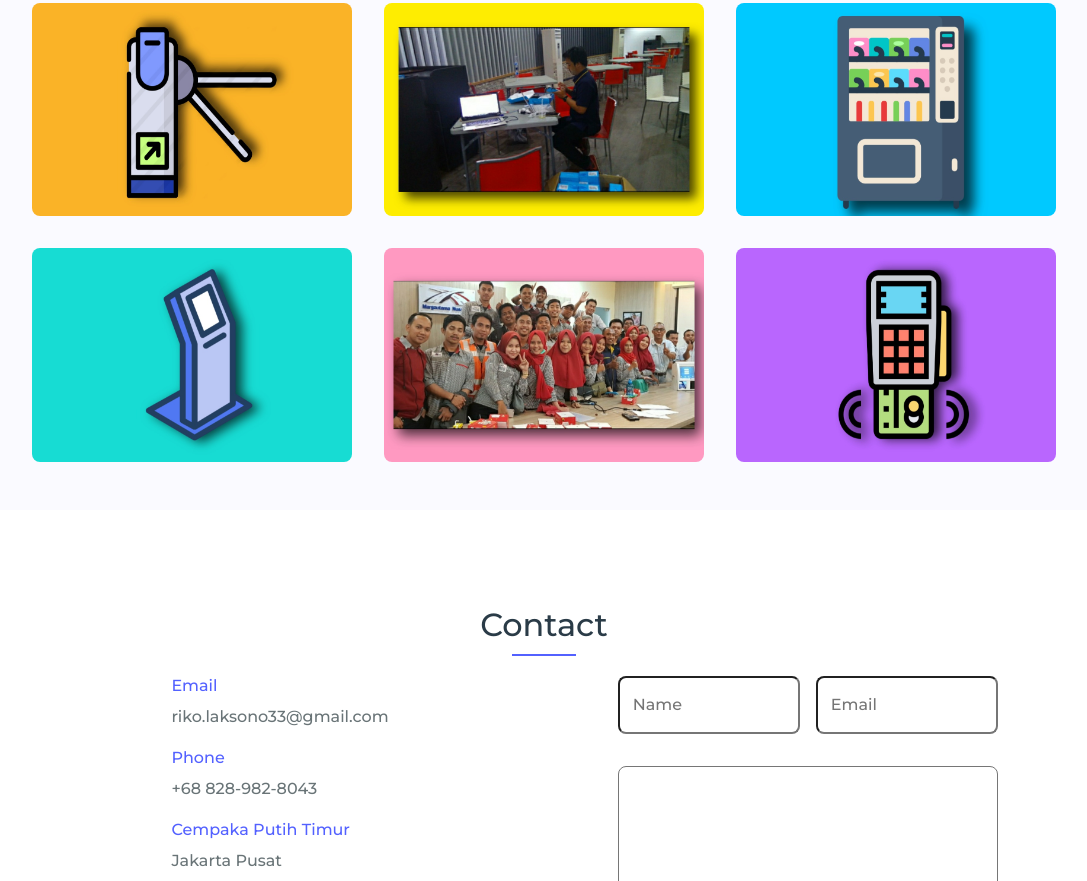
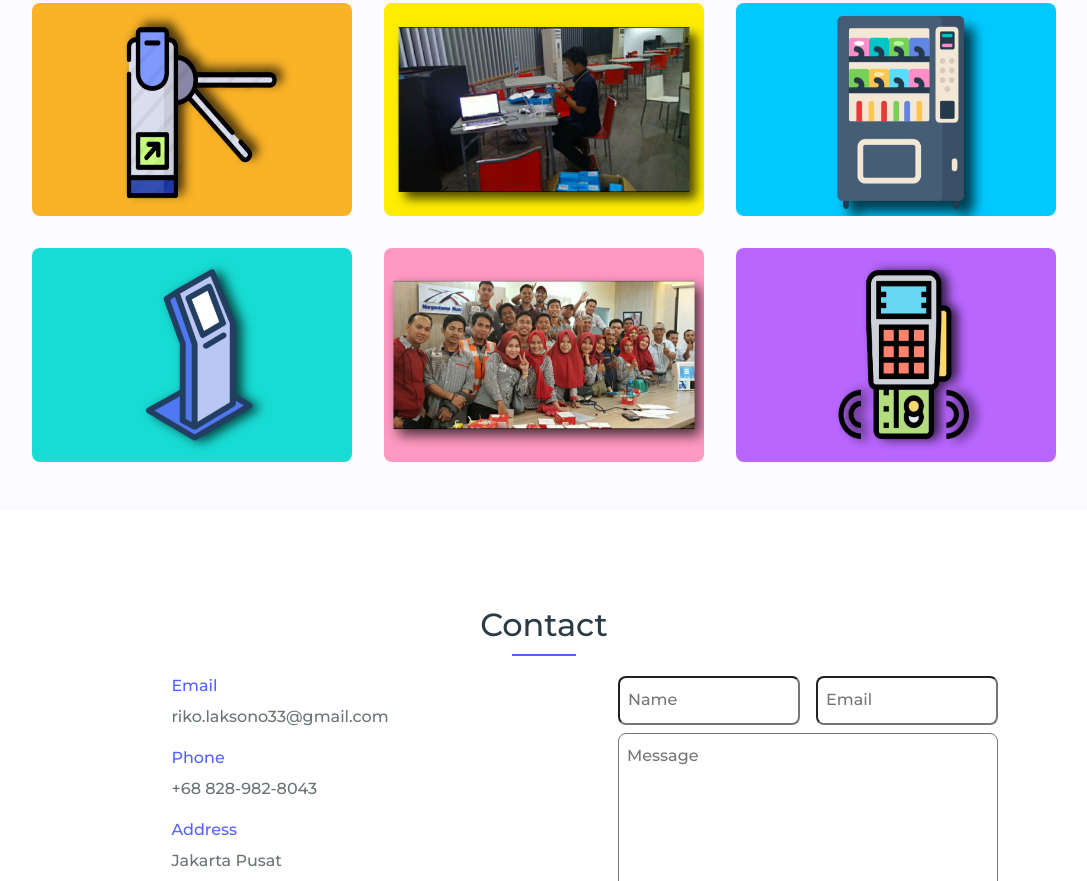
Before and after one commit to rikolaksono/portfolio, a plain HTML site: page index.html in a window 1280 px wide. Shown: the part 1919-2800 px from the top of the page, without its empty margins (96-1183 px from the left). Drawn offline with nearby package versions, Linux system fonts and the light colour scheme.

Commit message:
merubah fitur contact

```diff
--- a/assets/css/style.css
+++ b/assets/css/style.css
@@ -348,11 +348,11 @@ img {
 
 .contact_input {
   width: 100%;
-  padding: 0.8rem;
+  padding: 0.5rem;
   outline: none;
   border-radius: 1.5px solid var(--dark-color);
   font-size: var(--normal-font-size);
-  margin-bottom: var(--mb-4);
+  margin-bottom: var(--mb-1);
   border-radius: 0.5rem;
 }
 
--- a/assets/js/main.js
+++ b/assets/js/main.js
@@ -92,3 +92,5 @@ sr.reveal('.contact_input', {
 sr.reveal('.contact_button', {
   delay: 600
 })
+// footer
+function ('[data-bs-toggle="tooltip"]').tooltip()
--- a/index.html
+++ b/index.html
@@ -1,14 +1,19 @@
 <html lang="en">
-
   <head>
     <meta charset="UTF-8" />
     <meta name="viewport" content="width=device-width, initial-scale=1.0" />
     <!-- bootstrap v5.0 -->
-  <link href="assets/css/bootstrap-5.0.0-beta3-dist/css/bootstrap.min.css" rel="stylesheet" />
+    <link
+      href="assets/css/bootstrap-5.0.0-beta3-dist/css/bootstrap.min.css"
+      rel="stylesheet"
+    />
     <!-- css -->
     <link rel="stylesheet" href="assets/css/style.css" />
     <!-- box icon -->
-  <link href="https://cdn.jsdelivr.net/npm/boxicons@2.0.5/css/boxicons.min.css" rel="stylesheet" />
+    <link
+      href="https://cdn.jsdelivr.net/npm/boxicons@2.0.5/css/boxicons.min.css"
+      rel="stylesheet"
+    />
     <title>portfolio-riko.laksono</title>
   </head>
 
@@ -46,7 +51,9 @@
         <h1 class="home_title"><span>HA</span><br />LLO.</h1>
 
         <div class="home_scroll">
-        <a href="#about" class="home_scroll-link"><i class="bx bx-up-arrow-alt"></i>Scroll Down</a>
+          <a href="#about" class="home_scroll-link"
+            ><i class="bx bx-up-arrow-alt"></i>Scroll Down</a
+          >
         </div>
         <img src="assets/img/profil.png" alt="" class="home_img" />
       </div>
@@ -71,9 +78,15 @@
           gate untuk Mitra/Customer.
         </p>
         <div class="about_social">
-        <a href="#" class="about_social-icon"><i class="bx bxl-instagram"></i></a>
-        <a href="#" class="about_social-icon"><i class="bx bxl-facebook"></i></a>
-        <a href="#" class="about_social-icon"><i class="bx bxl-github"></i></a>
+          <a href="#" class="about_social-icon"
+            ><i class="bx bxl-instagram"></i
+          ></a>
+          <a href="#" class="about_social-icon"
+            ><i class="bx bxl-facebook"></i
+          ></a>
+          <a href="#" class="about_social-icon"
+            ><i class="bx bxl-github"></i
+          ></a>
         </div>
       </div>
     </section>
@@ -84,13 +97,13 @@
         <div class="portfolio_img">
           <img src="assets/img/work1.jpeg" alt="" />
           <div class="portfolio_link">
-          <a href="#" class="portfolio_link-name">View Detail</a>
+            <a href="#" class="portfolio_link-name">View Details</a>
           </div>
         </div>
         <div class="portfolio_img">
           <img src="assets/img/work2.jpeg" alt="" />
           <div class="portfolio_link">
-          <a href="#" class="portfolio_link-name">View Detail</a>
+            <a href="#" class="portfolio_link-name">View Details</a>
           </div>
         </div>
         <div class="portfolio_img">
@@ -129,22 +142,43 @@
           <span class="contact_text">riko.laksono33@gmail.com</span>
           <h3 class="contact_subtitle">Phone</h3>
           <span class="contact_text">+68 828-982-8043</span>
-        <h3 class="contact_subtitle">Cempaka Putih Timur</h3>
+          <h3 class="contact_subtitle">Address</h3>
           <span class="contact_text">Jakarta Pusat</span>
         </div>
-      <div class="alert alert-success alert-dismissible fade show d-none my-alert" role="alert">
-        <strong>Thank You!</strong> Your Message has been Received
-        <button type="button" class="btn-close" data-bs-dismiss="alert" aria-label="Close"></button>
+        <form action="" class="contact_form" name="submit-to-google-sheet">
+          <div class="contact_inputs">
+            <input
+              type="text"
+              placeholder="Name"
+              name="nama"
+              class="contact_input"
+            />
+            <input
+              type="email"
+              placeholder="Email"
+              name="email"
+              class="contact_input"
+            />
           </div>
-      <form action="" class="contact_form" name='submit-to-google-sheet'>
-        <div class="contact_inputs">
-          <input type="text" placeholder="Name" name="nama" class="contact_input" />
-          <input type="email" placeholder="Email" name="email" class="contact_input" />
-        </div>
-        <textarea name="pesan" id="" cols="0" rows="10" class="contact_input"></textarea>
+          <textarea
+            name="pesan"
+            placeholder="Message"
+            id=""
+            cols="0"
+            rows="7"
+            class="contact_input"
+          ></textarea>
           <input type="submit" value="Send" class="contact_button btn-kirim" />
-        <button class="btn btn-primary btn-loading d-none" type="button" disabled>
-          <span class="spinner-border spinner-border-sm" role="status" aria-hidden="true"></span>
+          <button
+            class="btn btn-primary btn-loading d-none"
+            type="button"
+            disabled
+          >
+            <span
+              class="spinner-border spinner-border-sm"
+              role="status"
+              aria-hidden="true"
+            ></span>
             Loading...
           </button>
         </form>
@@ -183,34 +217,26 @@
     <!-- submit to google sheet -->
     <script>
       const scriptURL =
-      'https://script.google.com/macros/s/AKfycbzoaFEsDSkzqOQGFoQRQf4jh6q7CmDgiRhAyldiDM0IwaaKQZGDkIPtpKwLW0wXj1hmdw/exec';
-    const form = document.forms['submit-to-google-sheet'];
-    const btnKirim = document.querySelector('.btn-kirim');
-    const btnLoading = document.querySelector('.btn-loading');
-    const myAlert = document.querySelector('.my-alert');
-    form.addEventListener('submit', e => {
+        "https://script.google.com/macros/s/AKfycbzoaFEsDSkzqOQGFoQRQf4jh6q7CmDgiRhAyldiDM0IwaaKQZGDkIPtpKwLW0wXj1hmdw/exec";
+      const form = document.forms["submit-to-google-sheet"];
+      const btnKirim = document.querySelector(".btn-kirim");
+      const btnLoading = document.querySelector(".btn-loading");
+      // ketika tombol submit diklik
+      form.addEventListener("submit", (e) => {
         e.preventDefault();
-      // ketika tombol submit diklik
-      // tampilkan tombol loading, hilangkan tombol kirim
-      btnLoading.classList.toggle('d-none');
-      btnKirim.classList.toggle('d-none');
-      fetch(scriptURL, {
-          method: 'POST',
-          body: new FormData(form)
+        // tampilkan tombol loading, hilangkan tombol kirirm
+        btnLoading.classList.toggle("d-none");
+        btnKirim.classList.toggle("d-none");
+        fetch(scriptURL, { method: "POST", body: new FormData(form) })
+          .then((response) => {
+            // tampilkan tombol kirim, hilangkan tombol loading
+            btnLoading.classList.toggle("d-none");
+            btnKirim.classList.toggle("d-none");
+            alert("Thank You! Your Message has been Received...", response);
           })
-        // tampilkan tombol kirim, hilangkan tombol loading
-        .then(response => {
-          btnLoading.classList.toggle('d-none');
-          btnKirim.classList.toggle('d-none');
-          // tampilkan alerrt
-          myAlert.classList.toggle('d-none');
-          // form reset
+          .catch((error) => console.error("Error!", error.message));
         form.reset();
-          console.log('Success!', response)
-        })
-        .catch(error => console.error('Error!', error.message))
-    })
+      });
     </script>
   </body>
-
 </html>
```
Lines whose indentation alone changed are shown as unchanged.
